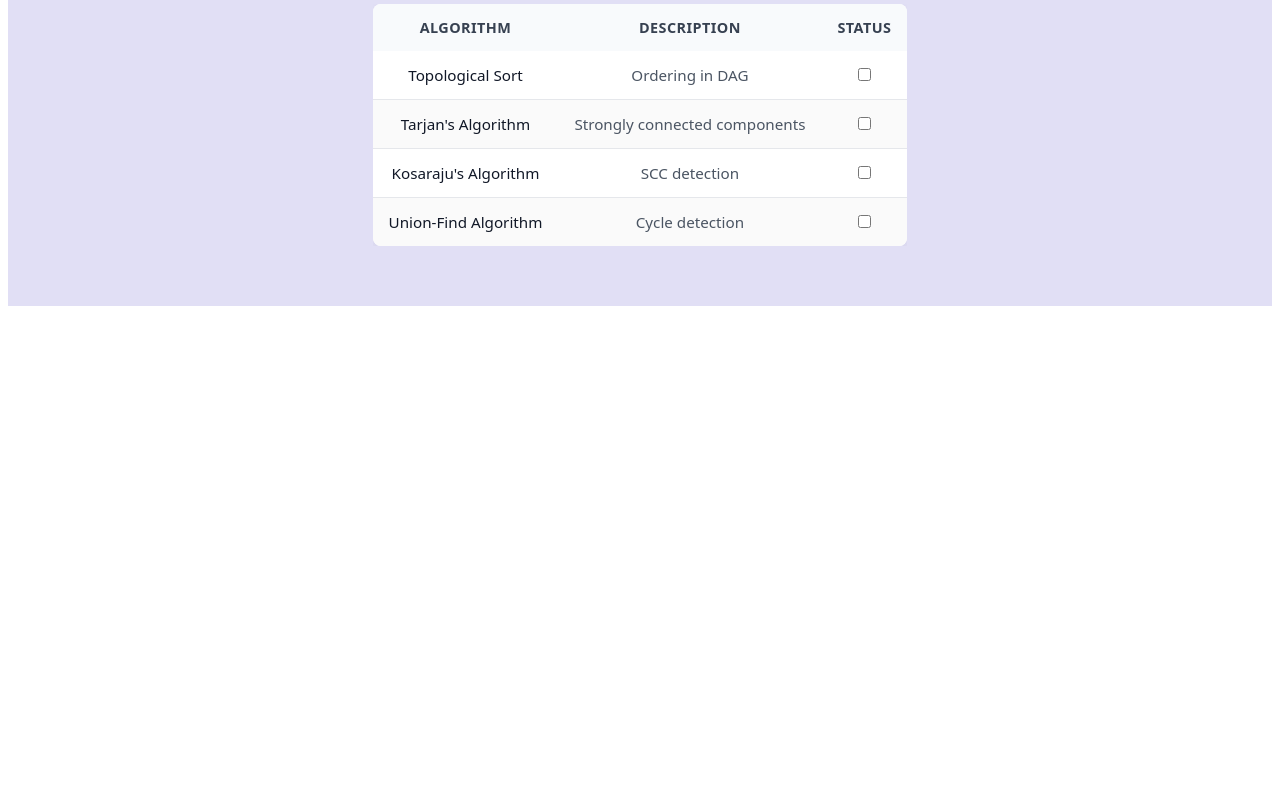
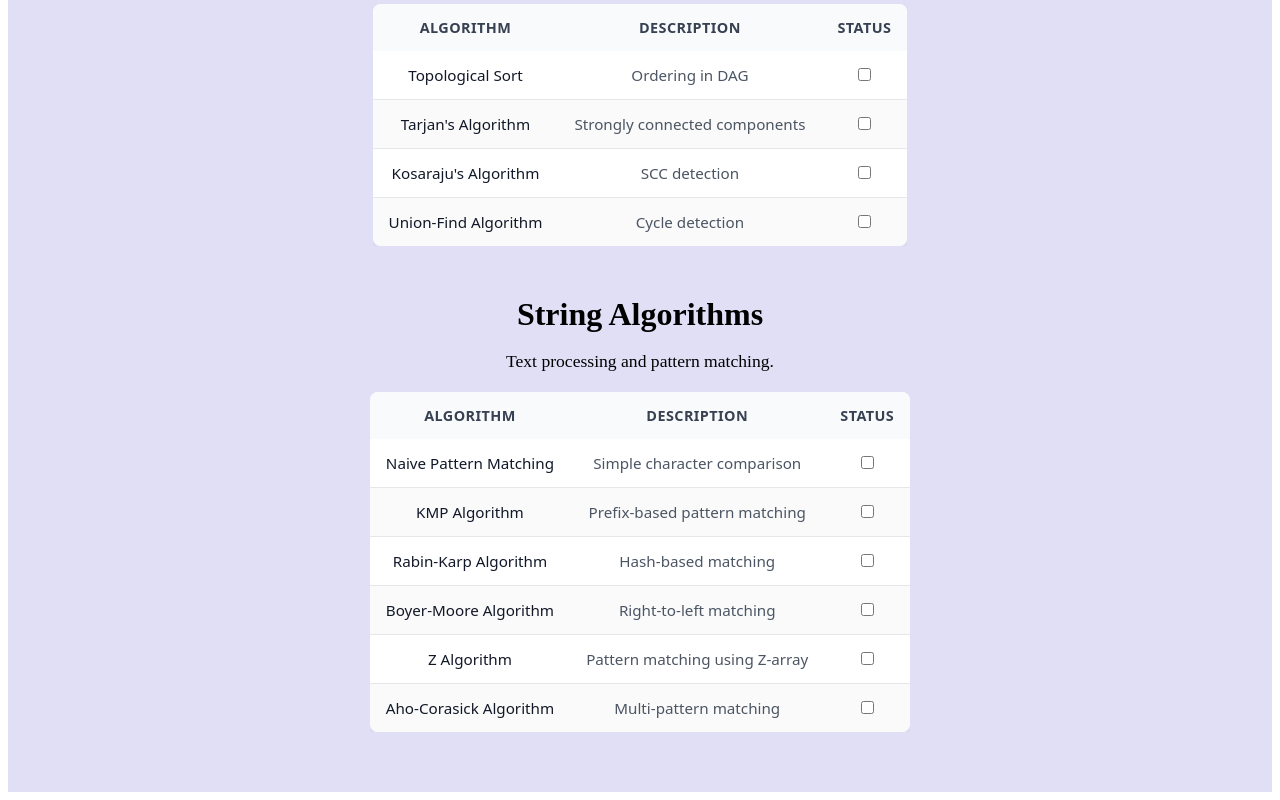
Before and after one commit to amitvermamjm/DSA, a React (Vite) app: page / in a window 1280 px wide. Shown: the part 8213-9013 px from the top of the page. Before the commit the page ends 8527 px from the top, so only its background shows below. Built offline with nearby package versions, Linux system fonts and the light colour scheme.

Commit message:
added string algorithms

```diff
--- a/src/App.jsx
+++ b/src/App.jsx
@@ -1005,6 +1005,65 @@ function App() {
               </table>
             </div>
           </div>
+          <div className="string-algorithms">
+            <h2>String  Algorithms</h2>
+            <p>Text processing and pattern matching.</p>
+            <div className="table-container">
+              <table>
+                <thead>
+                  <tr>
+                    <th>Algorithm</th>
+                    <th>Description</th>
+                    <th>Status</th>
+                  </tr>
+                </thead>
+                <tbody>
+                  <tr>
+                    <td>Naive Pattern Matching</td>
+                    <td>Simple character comparison</td>
+                    <td data-label="Select">
+                      <input type="checkbox" class="row-checkbox" />
+                    </td>
+                  </tr>
+                  <tr>
+                    <td>KMP Algorithm</td>
+                    <td>Prefix-based pattern matching</td>
+                    <td data-label="Select">
+                      <input type="checkbox" class="row-checkbox" />
+                    </td>
+                  </tr>
+                  <tr>
+                    <td>Rabin-Karp Algorithm</td>
+                    <td>Hash-based matching</td>
+                    <td data-label="Select">
+                      <input type="checkbox" class="row-checkbox" />
+                    </td>
+                  </tr>
+                  <tr>
+                    <td>Boyer-Moore Algorithm</td>
+                    <td>Right-to-left matching</td>
+                    <td data-label="Select">
+                      <input type="checkbox" class="row-checkbox" />
+                    </td>
+                  </tr>
+                  <tr>
+                    <td>Z Algorithm</td>
+                    <td>Pattern matching using Z-array</td>
+                    <td data-label="Select">
+                      <input type="checkbox" class="row-checkbox" />
+                    </td>
+                  </tr>
+                  <tr>
+                    <td>Aho-Corasick Algorithm</td>
+                    <td>Multi-pattern matching</td>
+                    <td data-label="Select">
+                      <input type="checkbox" class="row-checkbox" />
+                    </td>
+                  </tr>
+                </tbody>
+              </table>
+            </div>
+          </div>
         </div>
       </div>
     </>
```
Also changed, not shown: 1 other file (tests, documents, lock files or other folders).
